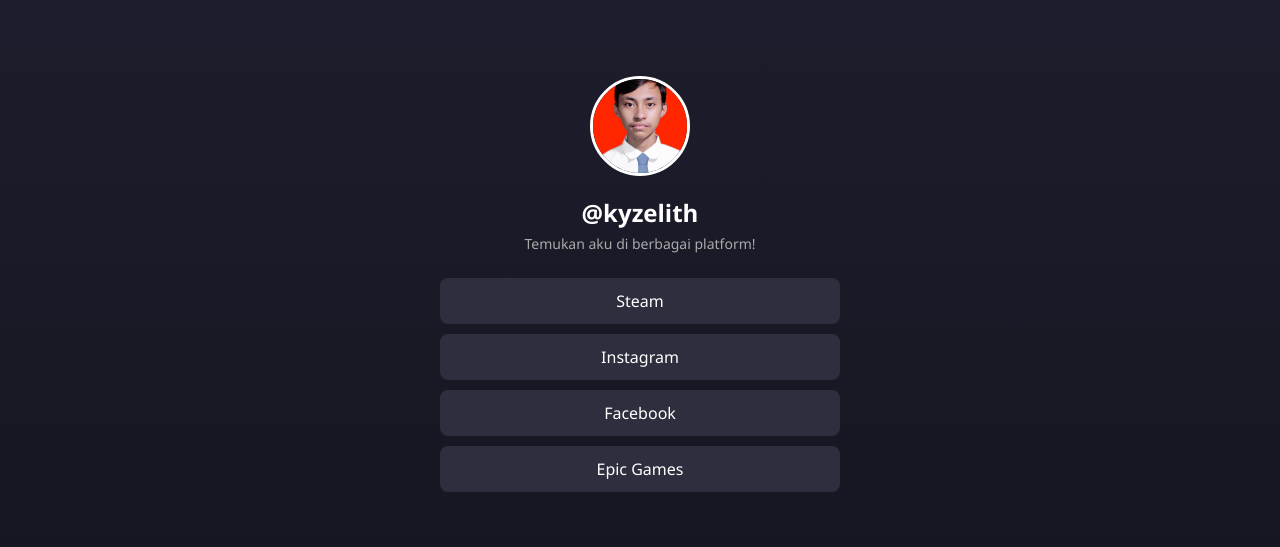
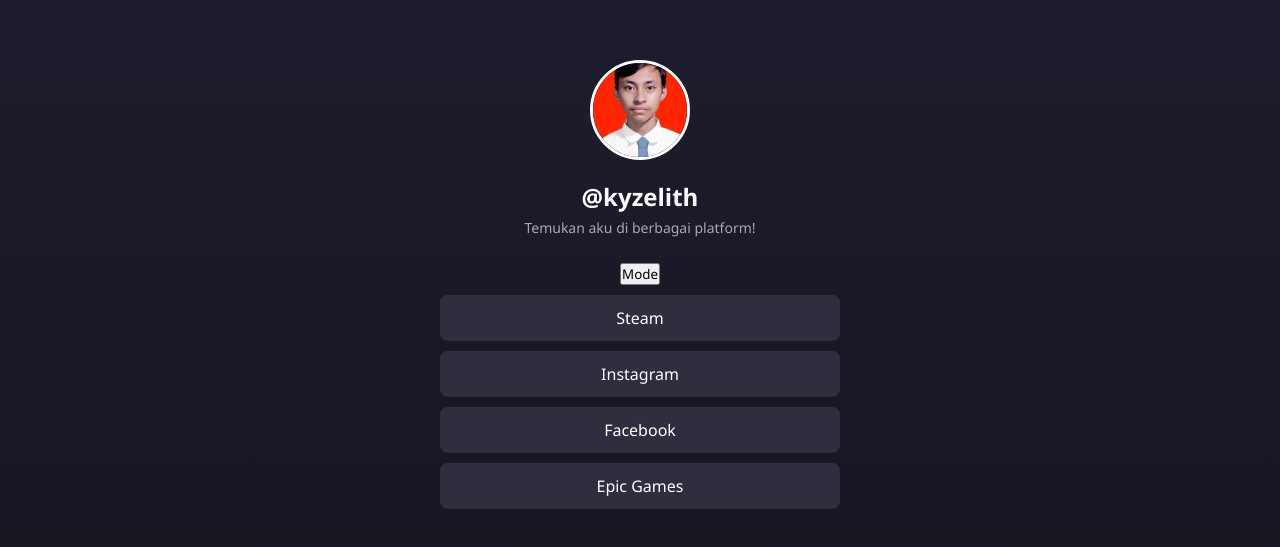
Before and after one commit to YhezHorizon/My-linktree, a plain HTML site: page index.html in a window 1280 px wide. Shown: the part 111-658 px from the top of the page. Drawn offline with Linux system fonts and the light colour scheme.

Commit message:
frst change

```diff
--- a/index.html
+++ b/index.html
@@ -15,7 +15,7 @@
       <h1>@kyzelith</h1>
       <p>Temukan aku di berbagai platform!</p>
     </div>
-
+    <button id="tombol">Mode</button>
     <div class="links">
       <a href="https://steamcommunity.com/id/kyzelith" target="_blank">Steam</a>
       <a href="https://instagram.com/crystalllynx" target="_blank">Instagram</a>
```
Also changed, not shown: script.js (added).
